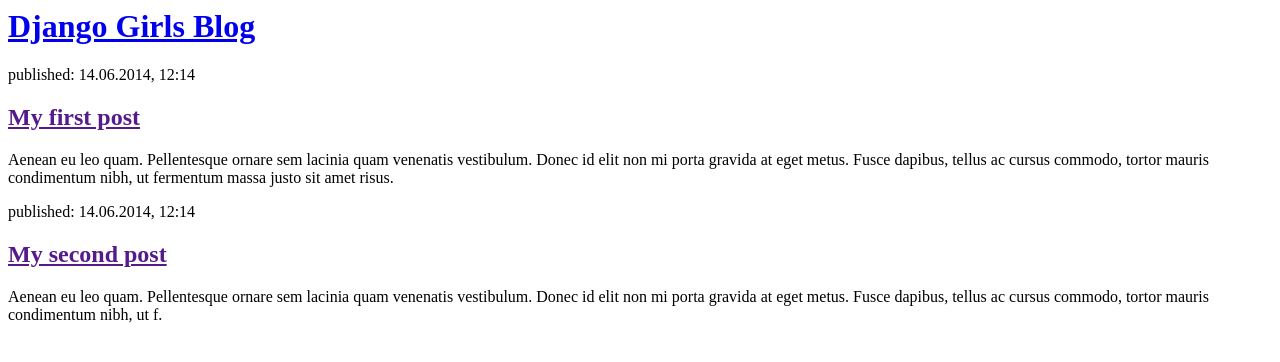
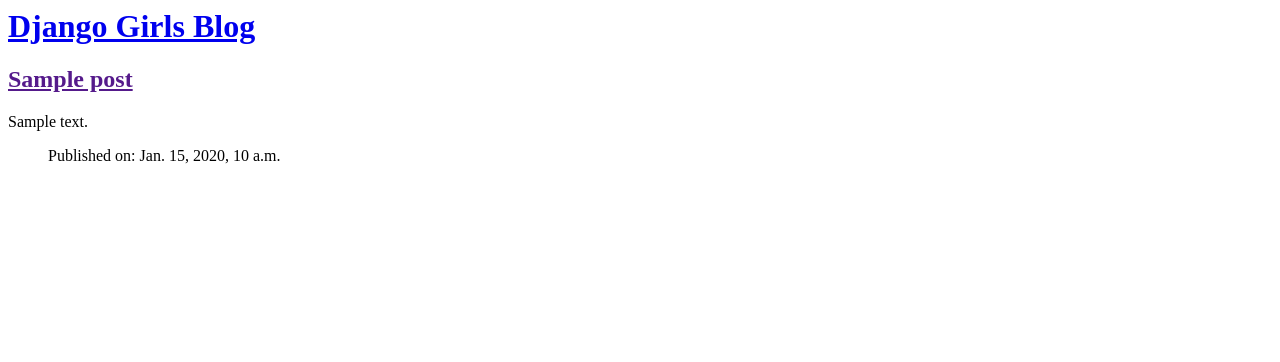
Before and after one commit to Lets-Learn-Coding/first_blog, a Django app: template blog/templates/blog/post_list.html in a window 1280 px wide. Shown: the top 362 px of the page. Run offline with Django 3.2, Linux system fonts and the light colour scheme; the template is opened without the code that fills it: values that come from a table or form of the project are taken from there, others are empty; tables that the repository leaves empty hold one stand-in row (values such as "Sample post").

Commit message:
Modified the templates to display posts from the database.

```diff
--- a/blog/templates/blog/post_list.html
+++ b/blog/templates/blog/post_list.html
@@ -1,22 +1,13 @@
-<html>
-    <head>
-        <title>Django Girls blog</title>
-    </head>
-    <body>
-        <div>
-            <h1><a href="/">Django Girls Blog</a></h1>
-        </div>
+<div>
+	<h1><a href="/">Django Girls Blog</a></h1>
+</div>
+{% for post in posts %}
+	<div>
+		<h2><a href="">{{post.title}}</a></h2>
+		<p>{{post.text|linebreaksbr}}</p>
+		<ul>
+			<p>Published on: {{post.published_date}}</p>
+		</ul>
+	</div>
 
-        <div>
-            <p>published: 14.06.2014, 12:14</p>
-            <h2><a href="">My first post</a></h2>
-            <p>Aenean eu leo quam. Pellentesque ornare sem lacinia quam venenatis vestibulum. Donec id elit non mi porta gravida at eget metus. Fusce dapibus, tellus ac cursus commodo, tortor mauris condimentum nibh, ut fermentum massa justo sit amet risus.</p>
-        </div>
-
-        <div>
-            <p>published: 14.06.2014, 12:14</p>
-            <h2><a href="">My second post</a></h2>
-            <p>Aenean eu leo quam. Pellentesque ornare sem lacinia quam venenatis vestibulum. Donec id elit non mi porta gravida at eget metus. Fusce dapibus, tellus ac cursus commodo, tortor mauris condimentum nibh, ut f.</p>
-        </div>
-    </body>
-</html>
+{% endfor %}
--- a/blog/views.py
+++ b/blog/views.py
@@ -1,5 +1,9 @@
 from django.shortcuts import render
+from .models import Post
+from django.utils import timezone
 
 # Create your views here.
 def post_list(request):
-	return render(request, "blog/post_list.html", {})
+	#takes a query set ordered by the date each post was published
+	posts = Post.objects.filter(published_date__lte=timezone.now()).order_by('published_date')
+	return render(request, "blog/post_list.html", {'posts': posts})
```
